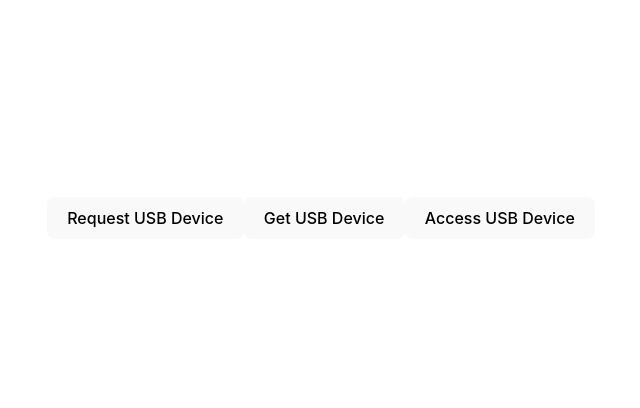
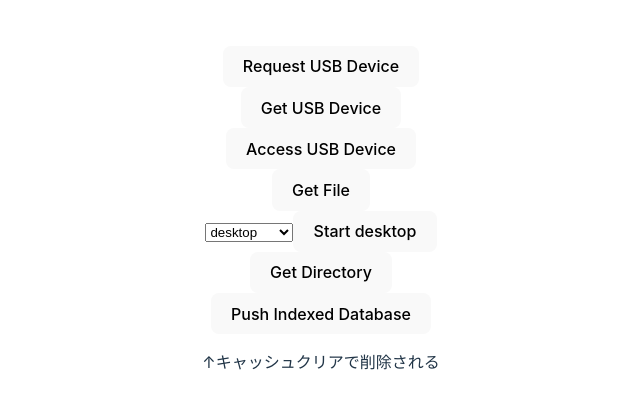
Before and after one commit to GensIto/webUSB, a React (Vite) app: page / in a window 1280 px wide. Shown: the part 182-590 px from the top of the page, without its empty margins (319-959 px from the left). Built offline with nearby package versions, Linux system fonts and the light colour scheme.

Commit message:
各コンポーネントに分けた

```diff
--- a/src/App.tsx
+++ b/src/App.tsx
@@ -1,61 +1,25 @@
+import { useState } from "react";
 import "./App.css";
+import { SelectStartDir } from "./components/SelectStartDir";
+import { RequestUSB } from "./components/RequestUSB";
+import { GetUSB } from "./components/GetUSB";
+import { AccessUSBDevice } from "./components/AccessUSBDevice";
+import { SelectFile } from "./components/SelectFile";
+import { SelectDirectory } from "./components/SelectDirectory";
+import { PushIndexedDB } from "./components/PushIndexedDB";
 
-function App() {
-  const usb = (navigator as any).usb;
-
-  const handleRequest = async () => {
-    try {
-      const device = await usb.requestDevice({ filters: [] });
-      console.log(device);
-    } catch (error) {
-      alert(error);
-    }
-  };
-
-  const handleGet = async () => {
-    try {
-      const device = await usb.getDevices();
-      console.log(device);
-    } catch (error) {
-      alert(error);
-    }
-  };
-
-  usb.addEventListener("connect", async (event: any) => {
-    const devices = await usb.getDevices();
-    devices.forEach(async (device: any) => {
-      console.log("vendorId", `${device.productName} is ${device.vendorId}`);
-      console.log("productId", `${device.productName} is ${device.productId}`);
-      // アクションがあればトレそう
-      const res = await usb.requestDevice({
-        filters: [{ vendorId: device.vendorId, productId: device.productId }],
-      });
-      console.log(res);
-    });
-  });
-
-  async function handleUSBAccess() {
-    try {
-      const device = await usb.getDevices();
-      const res = await usb.requestDevice({
-        filters: [device.vendorId, device.productId],
-      });
-
-      console.log(res);
-      console.log("res vendorId", res.vendorId);
-      console.log("res productId", res.productId);
-    } catch (err) {
-      alert(err);
-    }
-  }
-
+const App: React.FC = () => {
   return (
     <div>
-      <button onClick={handleRequest}>Request USB Device</button>
-      <button onClick={handleGet}>Get USB Device</button>
-      <button onClick={handleUSBAccess}>Access USB Device</button>
+      <RequestUSB />
+      <GetUSB />
+      <AccessUSBDevice />
+      <SelectFile />
+      <SelectStartDir />
+      <SelectDirectory />
+      <PushIndexedDB />
     </div>
   );
-}
+};
 
 export default App;
--- /dev/null
+++ b/src/components/AccessUSBDevice.tsx
@@ -0,0 +1,23 @@
+export const AccessUSBDevice = () => {
+  const usb = (navigator as any).usb;
+
+  async function handleUSBAccess() {
+    try {
+      const device = await usb.getDevices();
+      const res = await usb.requestDevice({
+        filters: [device.vendorId, device.productId],
+      });
+
+      console.log(res);
+      console.log("res vendorId", res.vendorId);
+      console.log("res productId", res.productId);
+    } catch (err) {
+      alert(err);
+    }
+  }
+  return (
+    <div>
+      <button onClick={handleUSBAccess}>Access USB Device</button>
+    </div>
+  );
+};
--- /dev/null
+++ b/src/components/GetUSB.tsx
@@ -0,0 +1,17 @@
+export const GetUSB = () => {
+  const usb = (navigator as any).usb;
+
+  const handleGet = async () => {
+    try {
+      const device = await usb.getDevices();
+      console.log(device);
+    } catch (error) {
+      alert(error);
+    }
+  };
+  return (
+    <div>
+      <button onClick={handleGet}>Get USB Device</button>
+    </div>
+  );
+};
--- /dev/null
+++ b/src/components/PushIndexedDB.tsx
@@ -0,0 +1,42 @@
+import { get, set } from "idb-keyval";
+
+export const PushIndexedDB = () => {
+  const pushIndexedDatabase = async () => {
+    // Indexed Database から FileSystemDirectoryHandle オブジェクトを取得
+    let dh = await get("dir");
+
+    if (dh) {
+      // すでにユーザーの許可が得られているかをチェック
+      let permission = await dh.queryPermission({ mode: "readwrite" });
+      if (permission !== "granted") {
+        // ユーザーの許可が得られていないなら、許可を得る（ダイアログを出す）
+        permission = await dh.requestPermission({ mode: "readwrite" });
+        if (permission !== "granted") {
+          throw new Error("ユーザーの許可が得られませんでした。");
+        }
+      }
+    } else {
+      // ディレクトリ選択ダイアログを表示
+      dh = await (window as any).showDirectoryPicker();
+    }
+
+    // ファイルとディレクトリの一覧
+    for await (const handle of dh.values()) {
+      if (handle.kind === "file") {
+        console.log(handle.name);
+      } else if (handle.kind === "directory") {
+        console.log(handle.name + "/");
+      }
+    }
+
+    // FileSystemDirectoryHandle オブジェクトを Indexed Database に保存
+    await set("dir", dh);
+  };
+
+  return (
+    <div>
+      <button onClick={pushIndexedDatabase}>Push Indexed Database</button>
+      <p>↑キャッシュクリアで削除される</p>
+    </div>
+  );
+};
--- /dev/null
+++ b/src/components/RequestUSB.tsx
@@ -0,0 +1,17 @@
+export const RequestUSB = () => {
+  const usb = (navigator as any).usb;
+
+  const handleRequest = async () => {
+    try {
+      const device = await usb.requestDevice({ filters: [] });
+      console.log(device);
+    } catch (error) {
+      alert(error);
+    }
+  };
+  return (
+    <div>
+      <button onClick={handleRequest}>Request USB Device</button>
+    </div>
+  );
+};
--- /dev/null
+++ b/src/components/SelectDirectory.tsx
@@ -0,0 +1,42 @@
+import { useState } from "react";
+
+export const SelectDirectory = () => {
+  const [directory, setDirectory] = useState<any>(null);
+  // ファルダ選択ボタンがクリックされたときの処理
+  async function selectDirectory(): Promise<void> {
+    const dirHandle = await (window as any).showDirectoryPicker();
+    const files: { name: string; url: string }[] = [];
+
+    async function readFilesFromDirectory(directoryHandle: any) {
+      for await (const entry of directoryHandle.values()) {
+        if (
+          entry.kind === "file" &&
+          entry.name.match(/\.(jpg|jpeg|png|gif)$/)
+        ) {
+          const blob = await entry.getFile();
+          const url = URL.createObjectURL(blob);
+          files.push({
+            name: entry.name,
+            url: url,
+          });
+        } else if (entry.kind === "directory") {
+          await readFilesFromDirectory(entry);
+        }
+      }
+    }
+
+    await readFilesFromDirectory(dirHandle);
+    setDirectory(files);
+  }
+  return (
+    <div>
+      <button onClick={selectDirectory}>Get Directory</button>
+      <div>
+        {directory &&
+          directory.map((file: any, i: number) => (
+            <img src={file.url} key={i} />
+          ))}
+      </div>
+    </div>
+  );
+};
--- /dev/null
+++ b/src/components/SelectFile.tsx
@@ -0,0 +1,25 @@
+import { useState } from "react";
+
+export const SelectFile = () => {
+  const [file, setFile] = useState<any>(null);
+  const [imageUrl, setImageUrl] = useState("");
+  // ファイル選択ボタンがクリックされたときの処理
+  async function selectFile() {
+    const [fileHandle] = await (window as any).showOpenFilePicker();
+    const file = await fileHandle.getFile();
+    console.log("file", file);
+    const blob = await file.arrayBuffer();
+    console.log("blob", blob);
+    const dataUrl = URL.createObjectURL(new Blob([blob]));
+    console.log("dataUrl", dataUrl);
+
+    setImageUrl(dataUrl);
+    setFile(file);
+  }
+  return (
+    <div>
+      <button onClick={selectFile}>Get File</button>
+      {file && <img src={imageUrl} />}
+    </div>
+  );
+};
--- /dev/null
+++ b/src/components/SelectStartDir.tsx
@@ -0,0 +1,31 @@
+import { useState } from "react";
+
+export const SelectStartDir = () => {
+  const [optionValue, setOptionValue] = useState("desktop");
+  const optionValues = [
+    "desktop",
+    "documents",
+    "downloads",
+    "music",
+    "pictures",
+    "videos",
+  ];
+  async function startDesktop() {
+    const options = {
+      startIn: optionValue,
+    };
+    await (window as any).showDirectoryPicker(options);
+  }
+  return (
+    <div>
+      <select
+        value={optionValue}
+        onChange={(e) => setOptionValue(e.target.value)}>
+        {optionValues.map((v) => (
+          <option value={v}>{v}</option>
+        ))}
+      </select>
+      <button onClick={startDesktop}>{`Start ${optionValue}`}</button>
+    </div>
+  );
+};
```
